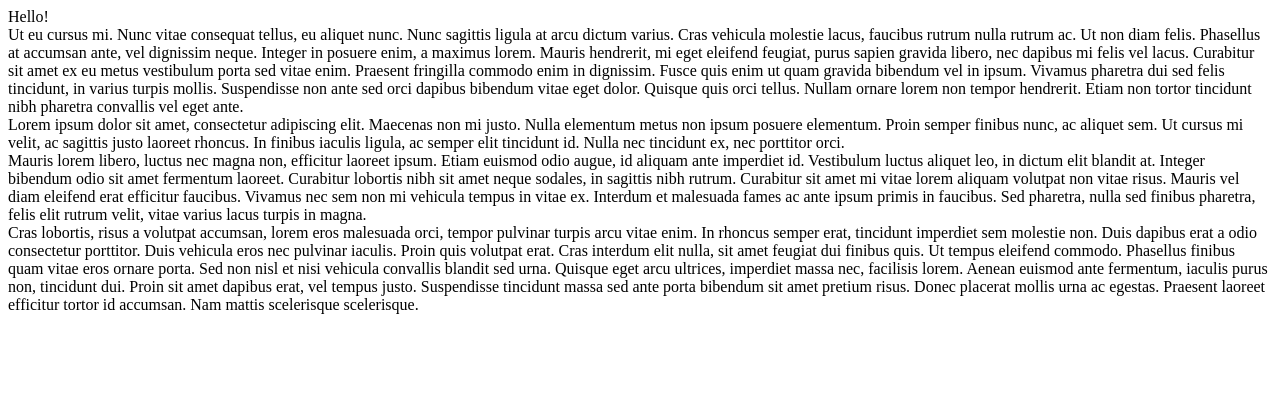
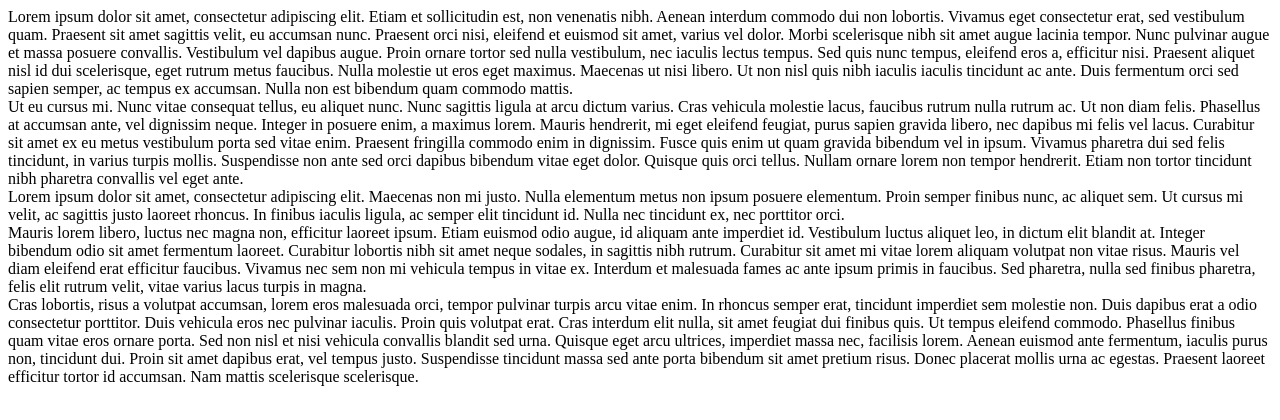
Before and after one commit to chloerdevries/webpage3, a plain HTML site: page index.html in a window 1280 px wide. Drawn offline with Linux system fonts and the light colour scheme.

Commit message:
Update index.html

```diff
--- a/index.html
+++ b/index.html
@@ -6,7 +6,7 @@
 <body>
 <div id="container">
   <div id="content-box">
-    Hello!
+    Lorem ipsum dolor sit amet, consectetur adipiscing elit. Etiam et sollicitudin est, non venenatis nibh. Aenean interdum commodo dui non lobortis. Vivamus eget consectetur erat, sed vestibulum quam. Praesent sit amet sagittis velit, eu accumsan nunc. Praesent orci nisi, eleifend et euismod sit amet, varius vel dolor. Morbi scelerisque nibh sit amet augue lacinia tempor. Nunc pulvinar augue et massa posuere convallis. Vestibulum vel dapibus augue. Proin ornare tortor sed nulla vestibulum, nec iaculis lectus tempus. Sed quis nunc tempus, eleifend eros a, efficitur nisi. Praesent aliquet nisl id dui scelerisque, eget rutrum metus faucibus. Nulla molestie ut eros eget maximus. Maecenas ut nisi libero. Ut non nisl quis nibh iaculis iaculis tincidunt ac ante. Duis fermentum orci sed sapien semper, ac tempus ex accumsan. Nulla non est bibendum quam commodo mattis.
   </div>
   <div id="content-box">
     Ut eu cursus mi. Nunc vitae consequat tellus, eu aliquet nunc. Nunc sagittis ligula at arcu dictum varius. Cras vehicula molestie lacus, faucibus rutrum nulla rutrum ac. Ut non diam felis. Phasellus at accumsan ante, vel dignissim neque. Integer in posuere enim, a maximus lorem. Mauris hendrerit, mi eget eleifend feugiat, purus sapien gravida libero, nec dapibus mi felis vel lacus. Curabitur sit amet ex eu metus vestibulum porta sed vitae enim. Praesent fringilla commodo enim in dignissim. Fusce quis enim ut quam gravida bibendum vel in ipsum. Vivamus pharetra dui sed felis tincidunt, in varius turpis mollis. Suspendisse non ante sed orci dapibus bibendum vitae eget dolor. Quisque quis orci tellus. Nullam ornare lorem non tempor hendrerit. Etiam non tortor tincidunt nibh pharetra convallis vel eget ante.
```
